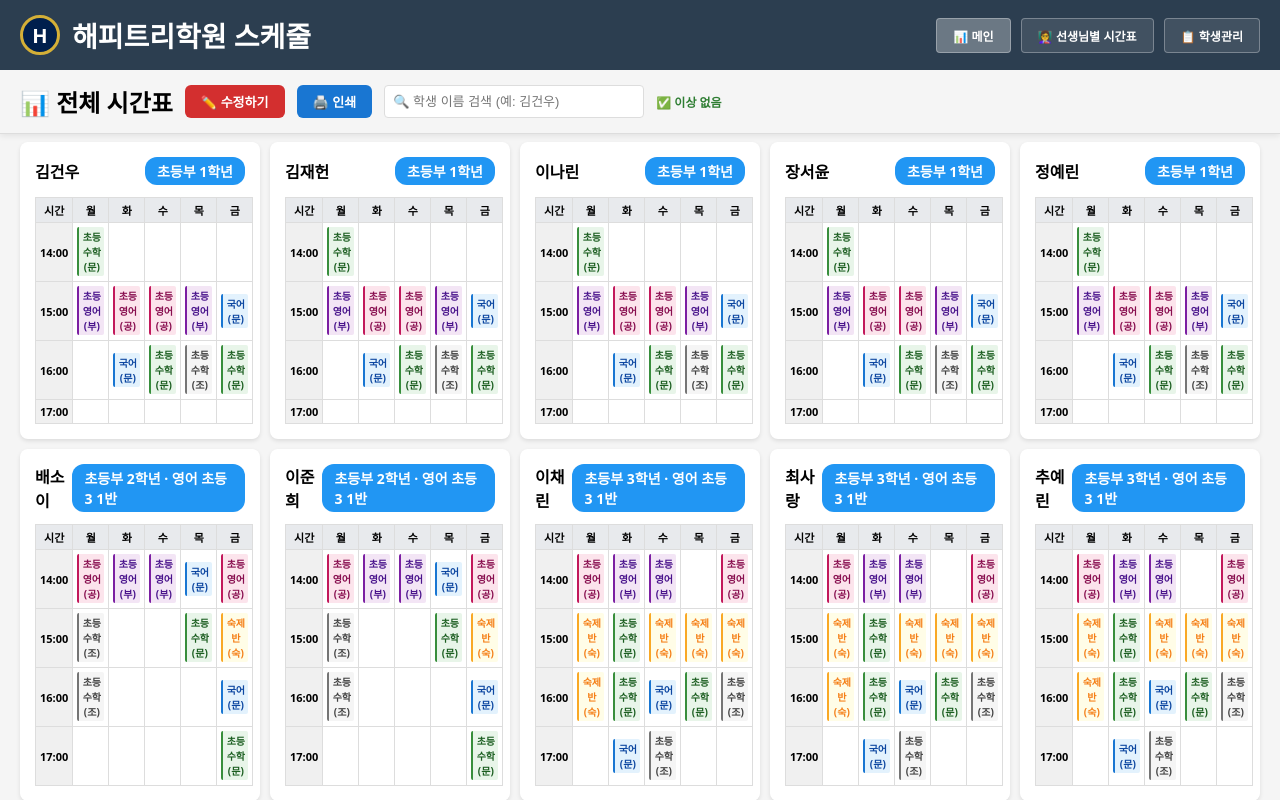
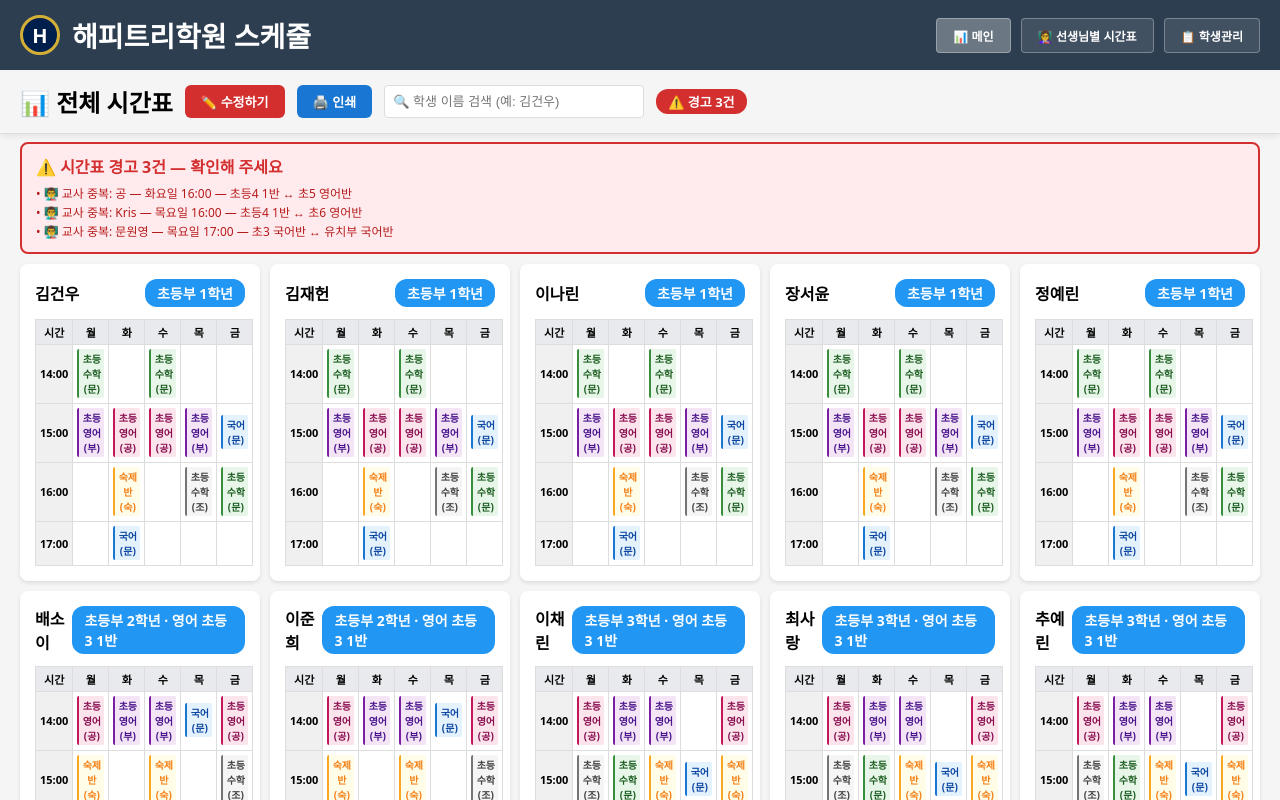
Before and after one commit to choiyoonmi/ht-schedule, a React (Vite) app: page / in a window 1280 px wide. Built offline with nearby package versions, Linux system fonts and the light colour scheme.

Commit message:
Rebuild grade 3 timetable by subject class

```diff
--- a/src/App.tsx
+++ b/src/App.tsx
@@ -214,21 +214,20 @@ function migrateScheduleCorrections(students: Student[]): Student[] {
       { teacherId: 'elem_eng_2', day: '금', hour: 14 },
     ],
     초등수학: [
+      { teacherId: 'elem_math_2', day: '월', hour: 15 },
+      { teacherId: 'elem_math_1', day: '월', hour: 16 },
       { teacherId: 'elem_math_1', day: '화', hour: 15 },
-      { teacherId: 'elem_math_1', day: '화', hour: 16 },
-      { teacherId: 'elem_math_2', day: '수', hour: 17 },
       { teacherId: 'elem_math_1', day: '목', hour: 16 },
       { teacherId: 'elem_math_2', day: '금', hour: 16 },
     ],
     국어: [
-      { teacherId: 'korean_1', day: '화', hour: 17 },
       { teacherId: 'korean_1', day: '수', hour: 16 },
+      { teacherId: 'korean_1', day: '목', hour: 15 },
     ],
     숙제반: [
-      { teacherId: '', day: '월', hour: 15 },
-      { teacherId: '', day: '월', hour: 16 },
+      { teacherId: '', day: '화', hour: 16 },
       { teacherId: '', day: '수', hour: 15 },
-      { teacherId: '', day: '목', hour: 15 },
+      { teacherId: '', day: '목', hour: 17 },
       { teacherId: '', day: '금', hour: 15 },
     ],
   });
@@ -244,15 +243,24 @@ function migrateScheduleCorrections(students: Student[]): Student[] {
   const grade3EnglishSchedules: Record<string, TeacherSelection[]> = {
     '초등3 2반': fiveDayEnglish(['elem_eng_1', 'elem_eng_3', 'elem_eng_1', 'elem_eng_2', 'elem_eng_2'], 15),
     '초등 파닉스1반': fiveDayEnglish(['elem_eng_2', 'elem_eng_1', 'elem_eng_3', 'elem_eng_1', 'elem_eng_3'], 15),
+    // 반 이름이 같으면 학년과 무관하게 같은 영어반이다.
+    // 초등4 1·2반은 실제 초4 동일반 시간에 합반하고, 3학년 하원 시간 안에 둔다.
     '초등4 1반': [
-      ...fiveDayEnglish(['elem_eng_2', 'elem_eng_3', 'elem_eng_3', 'elem_eng_2', 'elem_eng_1'], 17).slice(0, 4),
+      ...fiveDayEnglish(['elem_eng_1', 'elem_eng_2', 'elem_eng_1', 'elem_eng_2', 'elem_eng_1'], 16).slice(0, 3),
+      { teacherId: 'elem_eng_1', day: '목', hour: 16 },
       { teacherId: 'elem_eng_1', day: '금', hour: 16 },
     ],
-    '초등4 2반': fiveDayEnglish(['elem_eng_3', 'elem_eng_1', 'elem_eng_1', 'elem_eng_3', 'elem_eng_3'], 17),
+    '초등4 2반': [
+      { teacherId: 'elem_eng_3', day: '월', hour: 14 },
+      { teacherId: 'elem_eng_2', day: '화', hour: 14 },
+      { teacherId: 'elem_eng_2', day: '수', hour: 14 },
+      { teacherId: 'elem_eng_3', day: '목', hour: 17 },
+      { teacherId: 'elem_eng_1', day: '금', hour: 15 },
+    ],
     '초등 파닉스2반': [
-      { teacherId: 'elem_eng_1', day: '월', hour: 16 },
+      { teacherId: 'elem_eng_1', day: '월', hour: 14 },
       { teacherId: 'elem_eng_1', day: '화', hour: 14 },
-      { teacherId: 'elem_eng_2', day: '수', hour: 17 },
+      { teacherId: 'elem_eng_1', day: '수', hour: 14 },
       { teacherId: 'elem_eng_1', day: '목', hour: 17 },
       { teacherId: 'elem_eng_1', day: '금', hour: 14 },
     ],
@@ -289,48 +297,87 @@ function migrateScheduleCorrections(students: Student[]): Student[] {
         };
       }
       const englishSchedule = grade3EnglishSchedules[englishClass];
-      let homework = student.selectedTeachers['숙제반'] || [];
-      let korean = student.selectedTeachers['국어'] || [];
-      if (englishClass === '초등4 1반' || englishClass === '초등4 2반') {
-        const extraHomework = DAYS.map(day => ({ teacherId: '', day, hour: 15 } as TeacherSelection));
-        if (englishClass === '초등4 2반') {
-          for (const day of DAYS) {
-            const hasClassAt16 = Object.entries(student.selectedTeachers)
-              .filter(([subject]) => subject !== '초등영어' && subject !== '숙제반')
-              .some(([, selections]) => selections.some(item => item.day === day && item.hour === 16));
-            if (!hasClassAt16) extraHomework.push({ teacherId: '', day, hour: 16 });
-          }
-        }
-        homework = [...homework.filter(item => !(item.day === '금' && item.hour === 16)), ...extraHomework]
-          .filter((item, index, all) => all.findIndex(other => other.day === item.day && other.hour === item.hour) === index);
-      }
-      if (englishClass === '초등 파닉스2반') {
-        korean = korean.map(item => item.day === '화' && item.hour === 14 ? { ...item, hour: 17 } : item);
-        const extraHomework: TeacherSelection[] = [
-          { teacherId: '', day: '월', hour: 15 },
-          { teacherId: '', day: '화', hour: 15 },
-          { teacherId: '', day: '수', hour: 15 },
-          { teacherId: '', day: '금', hour: 15 },
-        ];
-        const math = (student.selectedTeachers['초등수학'] || []).map(item =>
-          item.day === '금' && (item.hour === 14 || item.hour === 17) ? { ...item, hour: 16 } : item
-        );
-        homework = [...homework.filter(item => !((item.day === '금' || item.day === '월') && item.hour === 16)), ...extraHomework]
-          .filter((item, index, all) => all.findIndex(other => other.day === item.day && other.hour === item.hour) === index);
-        student = { ...student, selectedTeachers: { ...student.selectedTeachers, 초등수학: math } };
-      }
-      const adjustedMath = (student.selectedTeachers['초등수학'] || []).map(item =>
-        item.day === '월' && item.hour === 14 && item.teacherId === 'elem_math_1'
-          ? { ...item, teacherId: 'elem_math_2' }
-          : item
-      );
-      const occupiedSlots = new Set([...adjustedMath, ...korean, ...(englishSchedule || [])].map(item => `${item.day}|${item.hour}`));
-      homework = homework.filter(item => !occupiedSlots.has(`${item.day}|${item.hour}`));
+      const isEnglish4Class = englishClass === '초등4 1반' || englishClass === '초등4 2반';
+      const isEnglish42 = englishClass === '초등4 2반';
+      const isPhonics2 = englishClass === '초등 파닉스2반';
+      const math: TeacherSelection[] = isEnglish42
+        ? [
+            { teacherId: 'elem_math_2', day: '월', hour: 15 },
+            { teacherId: 'elem_math_2', day: '화', hour: 15 },
+            { teacherId: 'elem_math_1', day: '수', hour: 16 },
+            { teacherId: 'elem_math_1', day: '목', hour: 15 },
+            { teacherId: 'elem_math_2', day: '금', hour: 14 },
+          ]
+        : isEnglish4Class
+        ? [
+            { teacherId: 'elem_math_2', day: '월', hour: 14 },
+            { teacherId: 'elem_math_2', day: '화', hour: 15 },
+            { teacherId: 'elem_math_2', day: '수', hour: 14 },
+            { teacherId: 'elem_math_1', day: '목', hour: 15 },
+            { teacherId: 'elem_math_2', day: '금', hour: 14 },
+          ]
+        : isPhonics2
+        ? [
+            { teacherId: 'elem_math_2', day: '월', hour: 15 },
+            { teacherId: 'elem_math_2', day: '화', hour: 15 },
+            { teacherId: 'elem_math_1', day: '수', hour: 16 },
+            { teacherId: 'elem_math_1', day: '목', hour: 15 },
+            { teacherId: 'elem_math_2', day: '금', hour: 16 },
+          ]
+        : [
+            { teacherId: 'elem_math_2', day: '월', hour: 14 },
+            { teacherId: 'elem_math_2', day: '화', hour: 16 },
+            { teacherId: 'elem_math_2', day: '수', hour: 14 },
+            { teacherId: 'elem_math_1', day: '목', hour: 16 },
+            { teacherId: 'elem_math_2', day: '금', hour: 14 },
+          ];
+      const korean: TeacherSelection[] = isEnglish42
+        ? [
+            { teacherId: 'korean_1', day: '화', hour: 16 },
+            { teacherId: 'korean_1', day: '목', hour: 16 },
+          ]
+        : isEnglish4Class
+        ? [
+            { teacherId: 'korean_1', day: '화', hour: 14 },
+            { teacherId: 'korean_1', day: '목', hour: 17 },
+          ]
+        : isPhonics2
+        ? [
+            { teacherId: 'korean_1', day: '화', hour: 16 },
+            { teacherId: 'korean_1', day: '목', hour: 16 },
+          ]
+        : [
+            { teacherId: 'korean_1', day: '화', hour: 14 },
+            { teacherId: 'korean_1', day: '수', hour: 16 },
+          ];
+      const homework: TeacherSelection[] = isEnglish42
+        ? [
+            { teacherId: '', day: '월', hour: 16 },
+            { teacherId: '', day: '수', hour: 15 },
+            { teacherId: '', day: '금', hour: 16 },
+          ]
+        : isEnglish4Class
+        ? [
+            { teacherId: '', day: '월', hour: 15 },
+            { teacherId: '', day: '수', hour: 15 },
+            { teacherId: '', day: '금', hour: 15 },
+          ]
+        : isPhonics2
+        ? [
+            { teacherId: '', day: '월', hour: 16 },
+            { teacherId: '', day: '수', hour: 15 },
+            { teacherId: '', day: '금', hour: 15 },
+          ]
+        : [
+            { teacherId: '', day: '월', hour: 16 },
+            { teacherId: '', day: '목', hour: 17 },
+            { teacherId: '', day: '금', hour: 16 },
+          ];
       return {
         ...student,
         englishClass,
         selectedTeachers: englishSchedule
-          ? { ...student.selectedTeachers, 초등수학: adjustedMath, 초등영어: englishSchedule, 국어: korean, 숙제반: homework }
+          ? { ...student.selectedTeachers, 초등수학: math, 초등영어: englishSchedule, 국어: korean, 숙제반: homework }
           : student.selectedTeachers,
       };
     }
@@ -339,14 +386,15 @@ function migrateScheduleCorrections(students: Student[]): Student[] {
       const homework = (student.selectedTeachers['숙제반'] || []).filter(selection =>
         !((selection.day === '월' || selection.day === '금') && selection.hour === 16)
       );
-      const hasFridayHomework15 = homework.some(selection => selection.day === '금' && selection.hour === 15);
       const korean: TeacherSelection[] = [
         { teacherId: 'korean_1', day: '목', hour: 14 },
         { teacherId: 'korean_1', day: '금', hour: 16 },
       ];
       const completedHomework = [
-        ...homework,
-        ...(hasFridayHomework15 ? [] : [{ teacherId: '', day: '금' as DayOfWeek, hour: 15 }]),
+        ...homework.filter(selection => !(selection.day === '금' && selection.hour === 15)),
+        { teacherId: '', day: '월' as DayOfWeek, hour: 15 },
+        { teacherId: '', day: '수' as DayOfWeek, hour: 15 },
+        { teacherId: '', day: '수' as DayOfWeek, hour: 16 },
       ];
       return {
         ...student,
@@ -358,14 +406,12 @@ function migrateScheduleCorrections(students: Student[]): Student[] {
               ? { ...selection, day: '금', hour: 14, teacherId: 'elem_eng_2' }
               : selection
           ),
-          초등수학: (student.selectedTeachers['초등수학'] || []).map(selection =>
-            selection.day === '금' && (selection.hour === 15 || selection.hour === 16)
-              ? { ...selection, day: '월', hour: 16, teacherId: 'elem_math_2' }
-              : selection.teacherId === 'elem_math_1' &&
-                ((selection.day === '수' && selection.hour === 15) || (selection.day === '화' && selection.hour === 16))
-              ? { ...selection, day: '금', hour: 17 }
-              : selection
-          ),
+          초등수학: [
+            { teacherId: 'elem_math_2', day: '월', hour: 16 },
+            { teacherId: 'elem_math_2', day: '수', hour: 17 },
+            { teacherId: 'elem_math_2', day: '금', hour: 15 },
+            { teacherId: 'elem_math_1', day: '금', hour: 17 },
+          ],
           국어: korean,
           숙제반: completedHomework,
         },
@@ -380,8 +426,19 @@ function migrateScheduleCorrections(students: Student[]): Student[] {
           초등수학: (student.selectedTeachers['초등수학'] || []).map(selection =>
             selection.day === '월' && selection.hour === 16 && selection.teacherId === 'elem_math_2'
               ? { ...selection, hour: 14, teacherId: 'elem_math_1' }
+              : selection.day === '수' && selection.hour === 16
+              ? { ...selection, hour: 14 }
               : selection
           ),
+          국어: (student.selectedTeachers['국어'] || []).map(selection =>
+            selection.day === '화' && selection.hour === 16
+              ? { ...selection, hour: 17 }
+              : selection
+          ),
+          숙제반: [
+            ...(student.selectedTeachers['숙제반'] || []),
+            { teacherId: '', day: '화', hour: 16 },
+          ],
         },
       };
     }
@@ -419,16 +476,19 @@ function migrateScheduleCorrections(students: Student[]): Student[] {
     }
 
     if (student.name === '김주원(5)') {
-      const englishReference = students.find(item => item.name === '위지유');
       const grade5Reference = students.find(item => item.name === '김의진');
       return {
         ...student,
-        englishClass: undefined,
+        englishClass: '초등4 1반',
         selectedTeachers: {
           ...student.selectedTeachers,
-          초등영어: (englishReference?.selectedTeachers['초등영어'] || []).map(item => ({ ...item })),
-          초등수학: (grade5Reference?.selectedTeachers['초등수학'] || []).map(item => ({ ...item })),
-          국어: (grade5Reference?.selectedTeachers['국어'] || []).map(item => ({ ...item })),
+          초등영어: grade3EnglishSchedules['초등4 1반'].map(item => ({ ...item })),
+          초등수학: (grade5Reference?.selectedTeachers['초등수학'] || []).map(item =>
+            item.day === '화' && item.hour === 17 ? { ...item, hour: 14 } : { ...item }
+          ),
+          국어: (grade5Reference?.selectedTeachers['국어'] || []).map(item =>
+            item.day === '목' && item.hour === 15 ? { ...item, day: '금', hour: 14 } : { ...item }
+          ),
         },
       };
     }
@@ -438,11 +498,34 @@ function migrateScheduleCorrections(students: Student[]): Student[] {
       ...student,
       selectedTeachers: {
         ...student.selectedTeachers,
+        숙제반: [
+          ...(student.selectedTeachers['숙제반'] || []),
+          ...(student.selectedTeachers['초등영어'] || []).some(selection => selection.day === '화' && selection.hour === 16)
+            ? [{ teacherId: '', day: '화' as DayOfWeek, hour: 16 }]
+            : [],
+          ...(student.name === '양예준'
+            ? [
+                { teacherId: '', day: '금' as DayOfWeek, hour: 15 },
+                { teacherId: '', day: '금' as DayOfWeek, hour: 16 },
+              ]
+            : []),
+        ],
+        초등영어: (student.selectedTeachers['초등영어'] || []).map(selection =>
+          selection.day === '화' && selection.hour === 16 ? { ...selection, hour: 17, teacherId: 'elem_eng_1' } : selection
+        ),
         초등수학: (student.selectedTeachers['초등수학'] || []).map(selection =>
-          selection.day === '수' && selection.hour === 14 ? { ...selection, hour: 15 } : selection
+          selection.day === '수' && selection.hour === 14
+            ? { ...selection, hour: 15 }
+            : selection.day === '화' && selection.hour === 17
+            ? { ...selection, hour: 14 }
+            : selection
         ),
         국어: (student.selectedTeachers['국어'] || []).map(selection =>
-          selection.day === '수' && selection.hour === 15 ? { ...selection, hour: 14 } : selection
+          selection.day === '수' && selection.hour === 15
+            ? { ...selection, hour: 14 }
+            : selection.day === '목' && selection.hour === 15
+            ? { ...selection, day: '금', hour: 14 }
+            : selection
         ),
       },
     };
@@ -450,7 +533,7 @@ function migrateScheduleCorrections(students: Student[]): Student[] {
 }
 
 // 시드 명단 버전. 이 값을 바꿔서 배포하면 모든 브라우저가 새 명단으로 자동 갱신됨.
-const SEED_VERSION = '2026-08-2학기-블록v5';
+const SEED_VERSION = '2026-08-2학기-블록v9';
 
 function App() {
   const [currentView, setCurrentView] = useState<'dashboard' | 'teachers' | 'students'>('dashboard');
```
